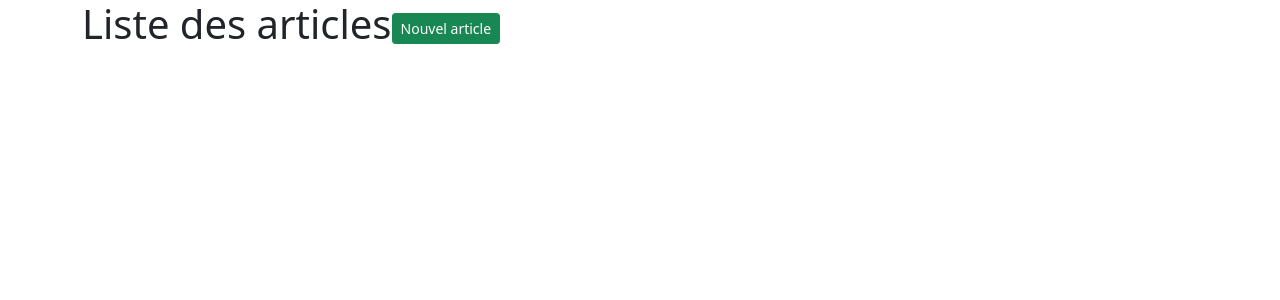
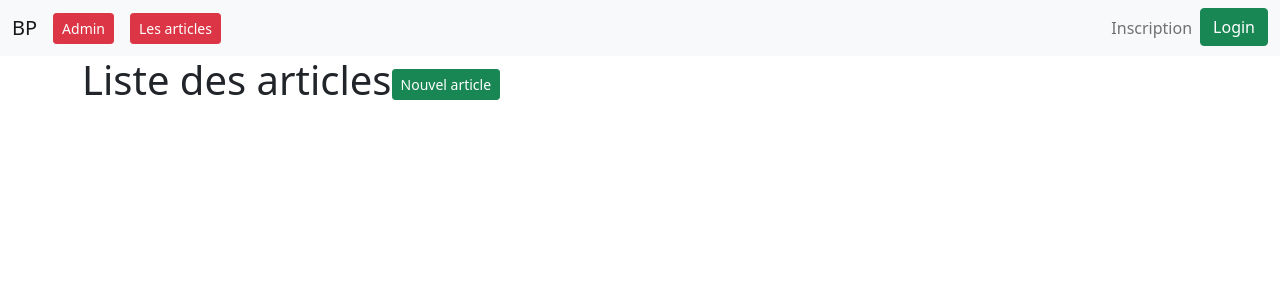
Before and after one commit to JeremyDallain/bonnes-pratiques, a Symfony app: template templates/article/index.html.twig in a window 1280 px wide. Shown: the top 300 px of the page. Run offline with Twig, Linux system fonts and the light colour scheme; the template is opened without the code that fills it, so the values that code supplies are empty; some libraries are stand-ins or nearby versions.

Commit message:
navbar ok

```diff
--- a/templates/base.html.twig
+++ b/templates/base.html.twig
@@ -11,6 +11,7 @@
 
     </head>
     <body>
+        {% include "shared/_navbar.html.twig" %}
         <div class="container">
             {% block body %}{% endblock %}
         </div>
--- /dev/null
+++ b/templates/shared/_navbar.html.twig
@@ -0,0 +1,35 @@
+<nav class="navbar navbar-expand-lg navbar-light bg-light">
+	<div class="container-fluid">
+		<a class="navbar-brand" href="{{ path('homepage') }}">BP</a>
+		<button class="navbar-toggler" type="button" data-bs-toggle="collapse" data-bs-target="#navbarSupportedContent" aria-controls="navbarSupportedContent" aria-expanded="false" aria-label="Toggle navigation">
+			<span class="navbar-toggler-icon"></span>
+		</button>
+		<div class="collapse navbar-collapse" id="navbarSupportedContent">
+			<ul class="navbar-nav me-auto mb-2 mb-lg-0">
+				<li class="pe-3">
+					<a href="{{ path('admin') }}" class="btn btn-sm btn-danger">Admin</a>
+				</li>
+				<li class="pe-3">
+					<a href="{{ path('article') }}" class="btn btn-sm btn-danger">Les articles</a>
+				</li>
+			</ul>
+			<ul class="navbar-nav ms-auto mb-2 mb-lg-0">
+				{% if app.user %}
+					<li class="pe-3">
+						{{ app.user.email }}
+					</li>
+					<li class="nav-item">
+						<a href="{{ path('app_logout') }}" class="btn btn-sm btn-danger">Logout</a>
+					</li>
+				{% else %}
+					<li class="nav-item">
+						<a href="#" class="nav-link">Inscription</a>
+					</li>
+					<li class="nav-item">
+						<a href="{{ path('app_login') }}" class="btn btn-success">Login</a>
+					</li>
+				{% endif %}
+			</ul>
+		</div>
+	</div>
+</nav>
```
Also changed, not shown: src/Controller/HomeController.php (added, +27 -0 lines), src/DataFixtures/UserFixtures.php (+9 -0 lines), templates/home/admin.html.twig (added, +9 -0 lines), templates/home/home.html.twig (added, +7 -0 lines).
